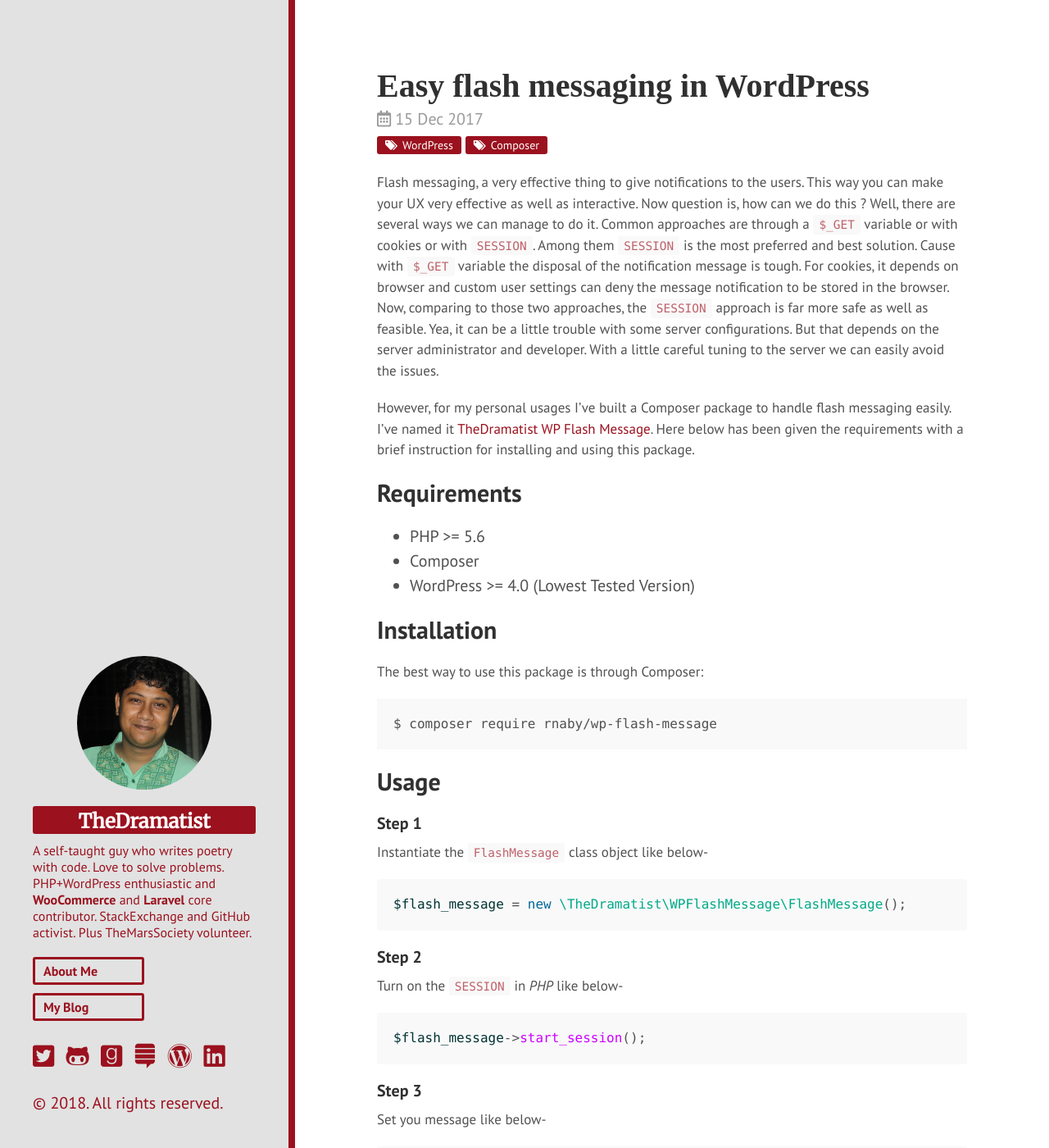
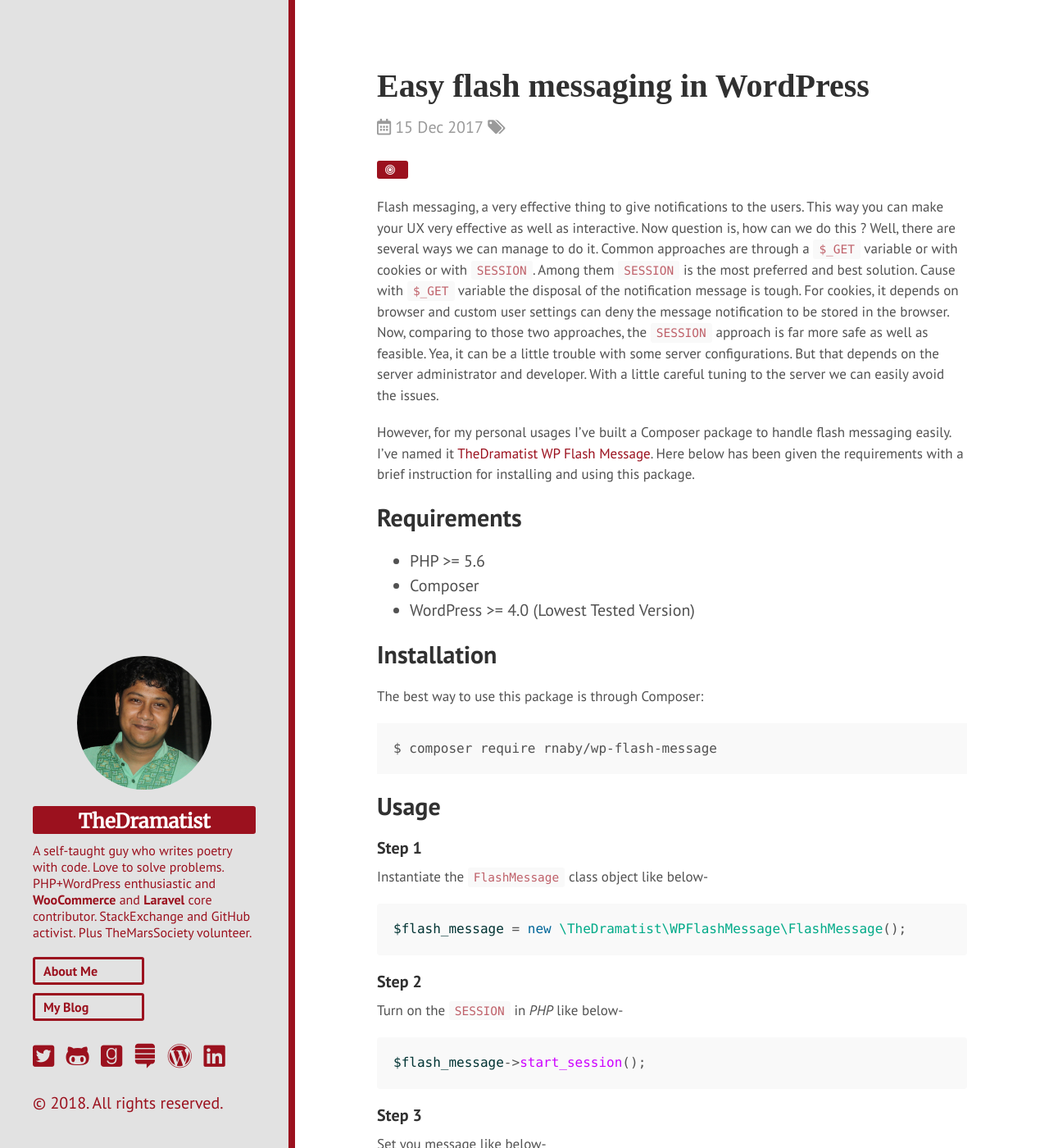
Before and after one commit to khanrn/codemascot.github.io, a Jekyll site: the page built from _posts/2017-12-15-easy-flash-messaging-in-wordpress.md, in a window 1280 px wide and 1400 px high. Shown: the whole window at 82% size. Built offline with Jekyll 4.4.1, drawn with Linux system fonts in a browser that asks for light colours; nearby versions of some CDN libraries; some web fonts are replaced; Markdown is read by kramdown in place of the engine named in the settings; comment, search, counter and statistics services are not loaded.

Commit message:
Category & Topics Initiated

```diff
--- a/_config.yml
+++ b/_config.yml
@@ -23,7 +23,7 @@
 plugins:
   - jekyll-seo-tag
   - jekyll-gist
-  - octopress-paginate
+  - jekyll-paginate
   - jekyll-sitemap
 
 # Custom vars
--- a/_layouts/post.html
+++ b/_layouts/post.html
@@ -5,8 +5,12 @@
 <div class="post">
   <h1 class="post-title">{{ page.title }}</h1>
   <span class="post-date">{{ page.date | date_to_string }}</span>
-	{% unless page.categories == empty %}
-	  <div class="categories"><span>{{ page.categories | join: "</span><span>" }}</span></div>
+	{% unless post.categories == empty %}
+	  <span class="categories">{{ post.categories | join: ", " }}</span>
+	{% endunless %}
+
+	{% unless post.topics == empty %}
+	  <div class="topics"><span>{{ post.topics | split: " | " | join: "</span><span>" }}</span></div>
 	{% endunless %}
   {{ content }}
 </div>
--- a/blog/category/composer.html
+++ /dev/null
@@ -1,5 +0,0 @@
----
-layout: category
-title: Composer
-category: Composer
----
--- /dev/null
+++ b/blog/category/generic.html
@@ -0,0 +1,5 @@
+---
+layout: category
+title: Generic
+category: Generic
+---
--- a/blog/category/wordpress.html
+++ /dev/null
@@ -1,5 +0,0 @@
----
-layout: category
-title: WordPress
-category: WordPress
----
--- a/public/css/hyde.css
+++ b/public/css/hyde.css
@@ -65,11 +65,22 @@
      margin: 1rem auto;
      border-radius: 50%;
  }
- .categories {
+
+ span.categories {
+     display: inline-block;
+     margin-bottom: 1rem;
+	 color: #9a9a9a;
+ }
+ span.categories:before {
+     content: "\f02c";
+     font-family: "FontAwesome";
+     margin-right: 6px;
+ }
+ .topics {
      display: block;
      margin-bottom: 1rem;
  }
- .categories span {
+ .topics span {
      background: #9b111e;
      color: #fff;
      padding: 2px 10px;
@@ -77,13 +88,14 @@
      margin-right: 5px;
      border-radius: 3px;
  }
- .categories span:before {
-     content: "\f02c";
+ .topics span:before {
+     content: "\f140";
      font-family: "FontAwesome";
      margin-right: 6px;
  }
  .post-date {
      margin-bottom: 0rem;
+	 display: inline-block;
  }
  .post-date:before {
      content: "\f073";
```
Also changed, not shown: _posts/2017-12-05-composer-a-tool-to-manage-wordpress-projects-perfectly.md (+2 -1 lines), _posts/2017-12-15-easy-flash-messaging-in-wordpress.md (+2 -1 lines), blog/index.html (+6 -1 lines).
